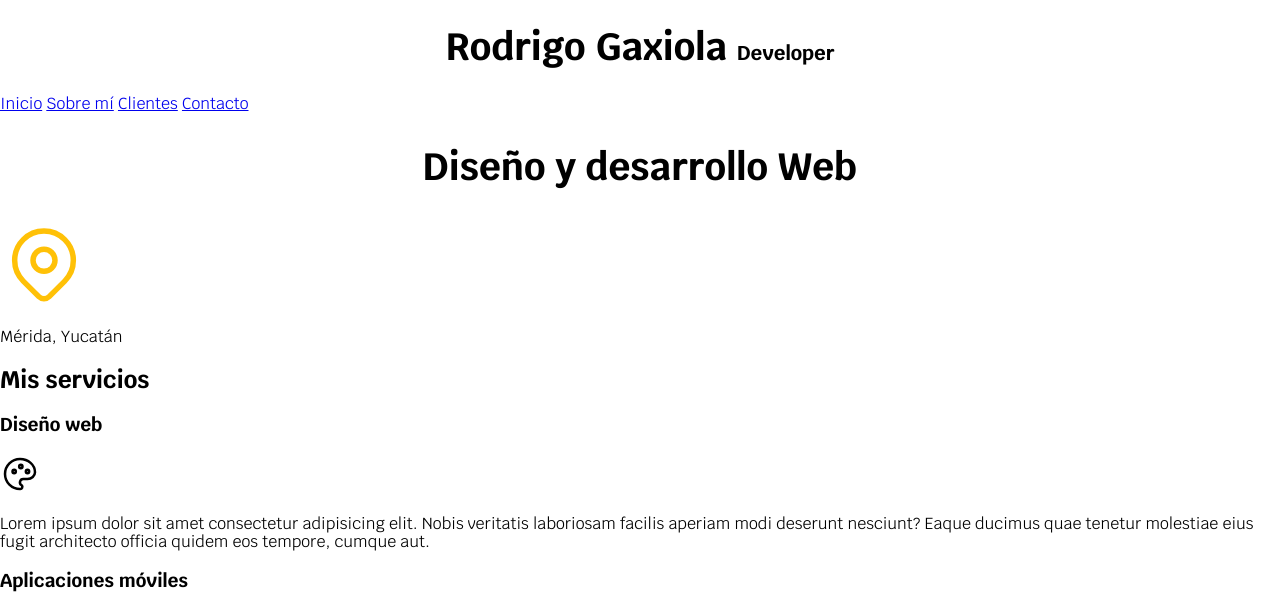
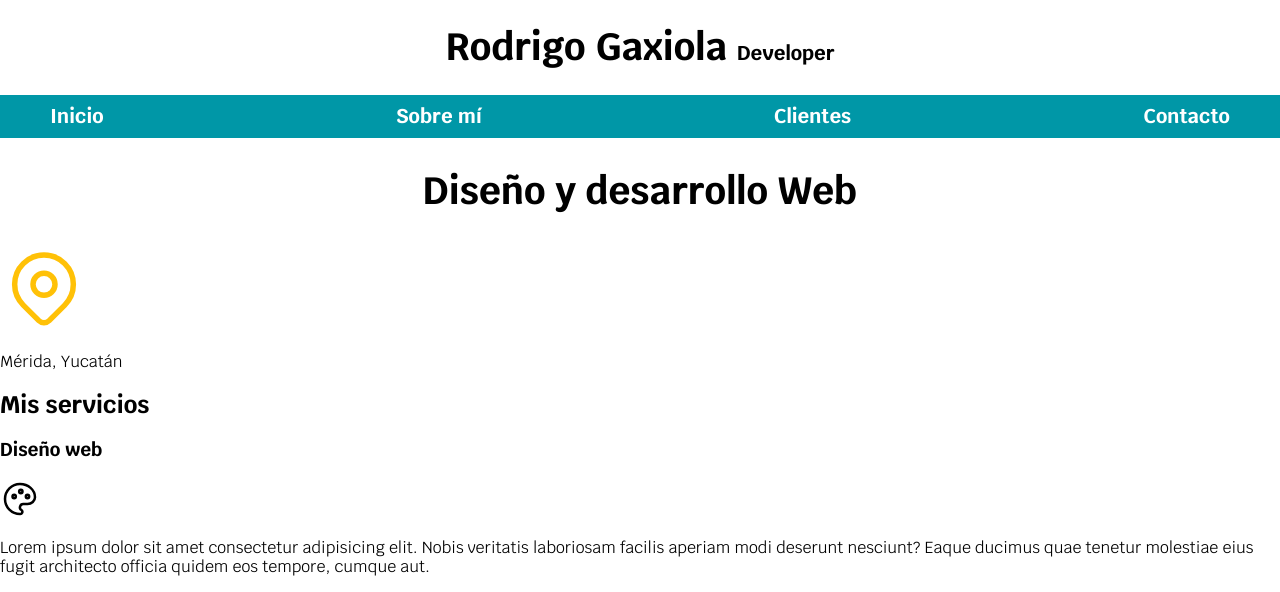
Before and after one commit to RodrigoGax/Pr-ctica-3---Developer-Website, a plain HTML site: page index.html in a window 1280 px wide. Shown: the top 592 px of the page. Drawn offline with Linux system fonts and the light colour scheme.

Commit message:
Terminando el nav

```diff
--- a/css/styles.css
+++ b/css/styles.css
@@ -3,7 +3,7 @@
     --oscuro: #212121;
     --primario: #ffc107;
     --secundario: #0097a7;
-    --gris: #757575;
+    --gris: #757576;
 
 }
 
@@ -23,3 +23,47 @@ body{
 .titulo span{
     font-size: 2rem;
 }
+
+.contenedor{
+    max-width: 120rem;
+    margin: 0 auto;
+}
+
+.nav-bg{
+    background-color: var(--secundario);
+}
+
+.navegacion-principal {
+    display: flex;
+    flex-direction: column;
+    /* justify-content es para filas (row) y align-items, para columnas */
+    justify-content: space-between;
+    font-weight: bold;
+    font-size: 2rem;
+}
+
+.navegacion-principal a {
+    padding: 1rem;
+    color: var(--blanco);
+    text-decoration: none;
+}
+
+.navegacion-principal a:hover{
+    background-color: var(--primario);
+    color: var(--oscuro);
+
+}
+
+/*
+Recomendado para Media Query
+480px para móviles
+768px para tablets
+1140px para laptops
+1400px para dispositivos más grandes
+*/
+
+@media (min-width: 768px) {
+    .navegacion-principal{
+        flex-direction: row;
+    }
+ }
--- a/index.html
+++ b/index.html
@@ -17,12 +17,14 @@
       <h1 class="titulo">Rodrigo Gaxiola <span>Developer</span></h1>
     </header>
 
-    <nav>
-      <a href="#">Inicio</a>
-      <a href="#">Sobre mí</a>
-      <a href="#">Clientes</a>
-      <a href="#">Contacto</a>
-    </nav>
+    <div class="nav-bg">
+      <nav class="navegacion-principal contenedor">
+        <a href="#">Inicio</a>
+        <a href="#">Sobre mí</a>
+        <a href="#">Clientes</a>
+        <a href="#">Contacto</a>
+     </nav>
+    </div>
 
     <section>
       <h2 class="titulo">Diseño y desarrollo Web</h2>
```
